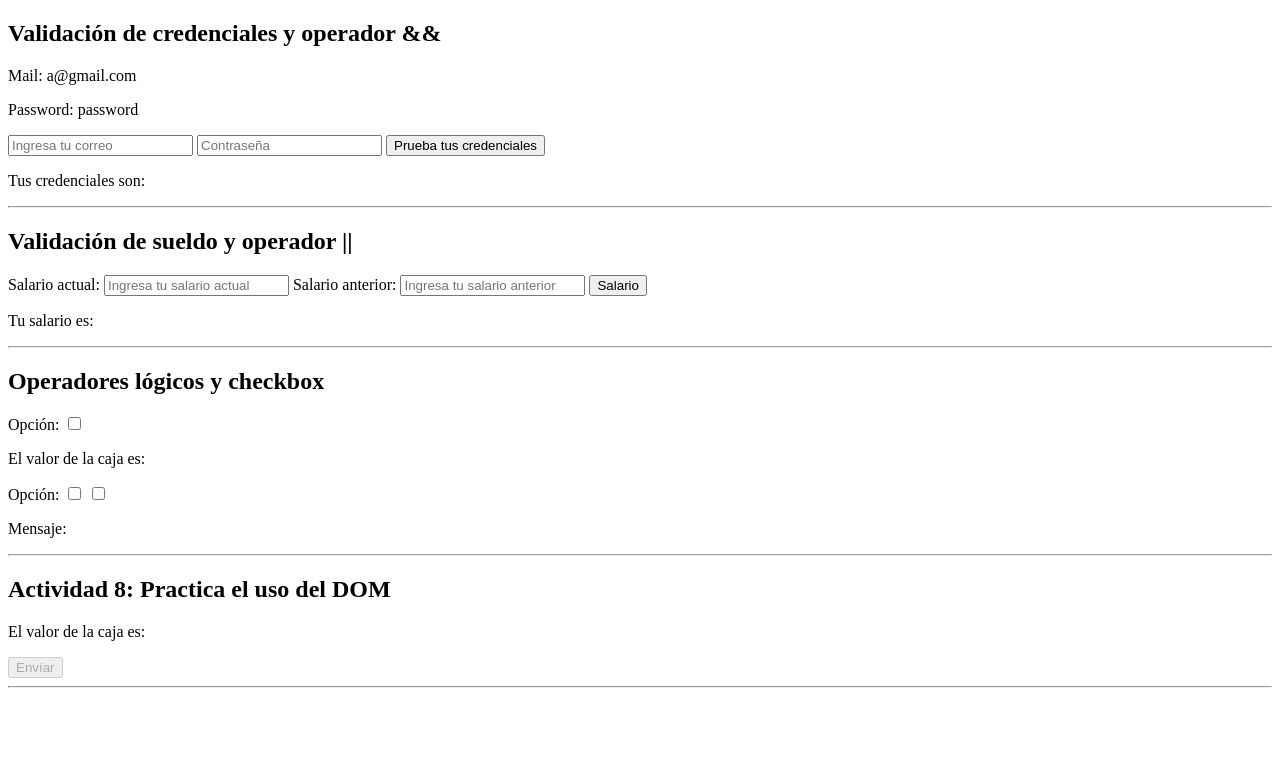
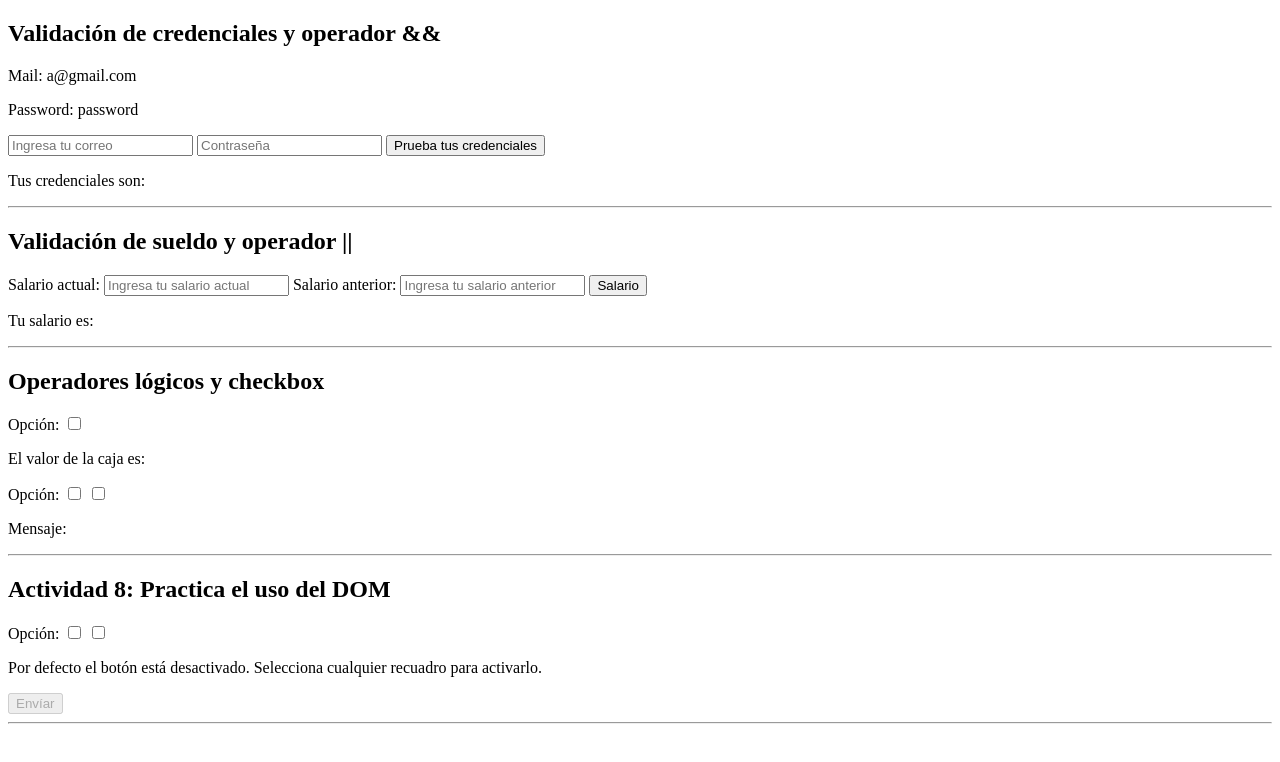
Before and after one commit to chrislopez93/repositoriodeejercicios_mail_password, a plain HTML site: page index.html in a window 1280 px wide. Drawn offline with Linux system fonts and the light colour scheme.

Commit message:
Validación de checkboxes para activación de botón enviar

```diff
--- a/index.html
+++ b/index.html
@@ -37,12 +37,12 @@
     <p>Mensaje: <span class="checkedbox"></span></p>
     <hr>
 
-
-
-
     <h2>Actividad 8: Practica el uso del DOM</h2>
-        <p>El valor de la caja es: <span class="checked"></span></p>
-        <button class="btn-enviar" disabled="true">Envíar</button>
+    <label for="opt4">Opción: </label>
+    <input type="checkbox" name="opt2" id="opt4"  placeholder="Ingresa tu opción" onchange="checkedoption()">
+    <input type="checkbox" name="opt3" id="opt5"  placeholder="Ingresa tu opción" onchange="checkedoption()">
+    <p>Por defecto el botón está desactivado. Selecciona cualquier recuadro para activarlo.<span class="checkedbox"></span></p>
+    <button class="btn-enviar" disabled="true">Envíar</button>
     <hr>
 </body>
 </html>
--- a/script.js
+++ b/script.js
@@ -45,3 +45,15 @@ function checkedstatus(){
         checkedbox.innerHTML =" " + "Una o ninguna de las cajas han sido activadas (valor false)";
     }
 }
+
+function checkedoption(){
+    const checkopt4 = document.querySelector('#opt4').checked;
+    const checkopt5 = document.querySelector('#opt5').checked;
+        if (checkopt4 == true || checkopt5 == true){
+            const btn_enviar = document.querySelector('.btn-enviar');
+            btn_enviar.disabled = false;
+        }else{
+            const btn_enviar = document.querySelector('.btn-enviar');
+            btn_enviar.disabled = true;
+        }
+}
```
